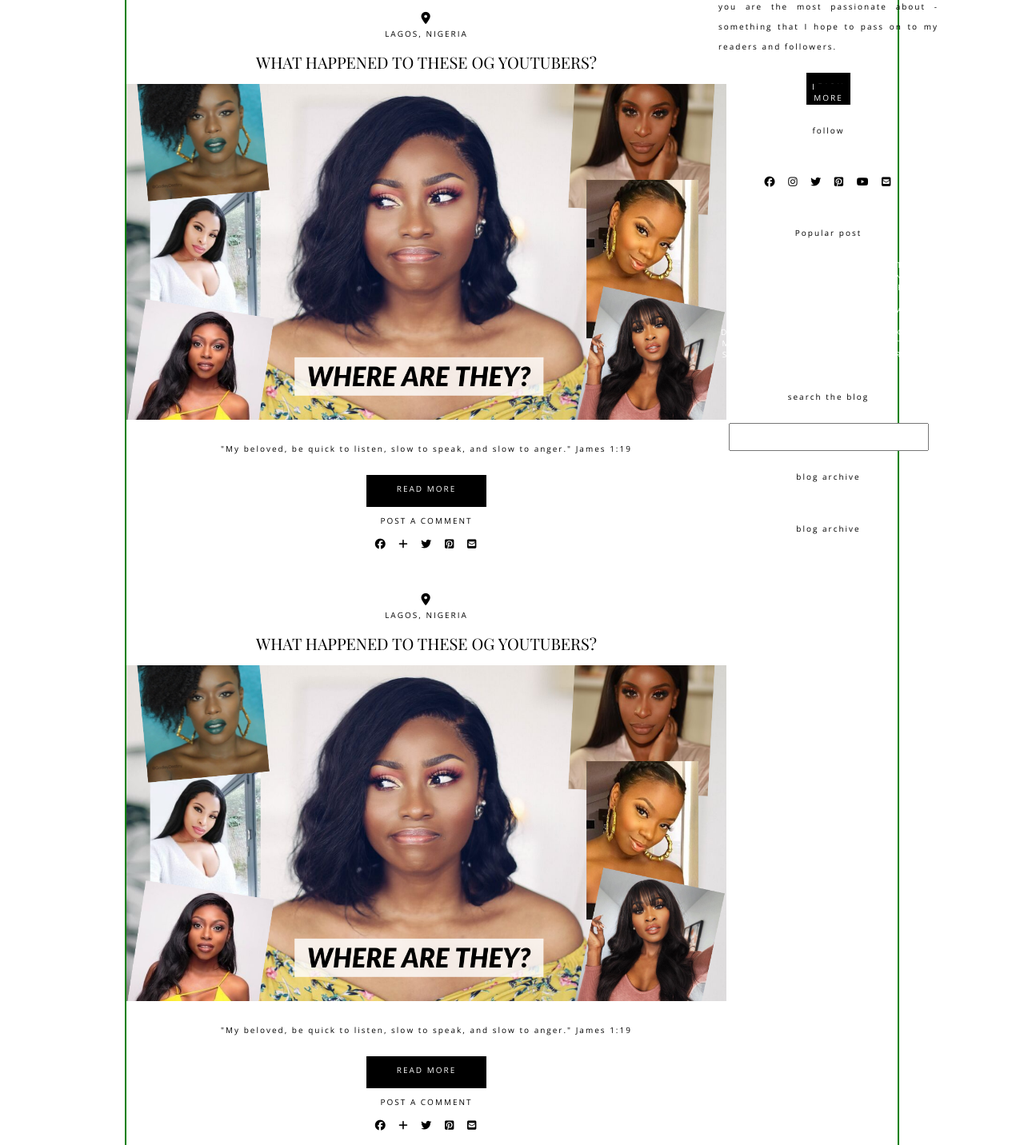
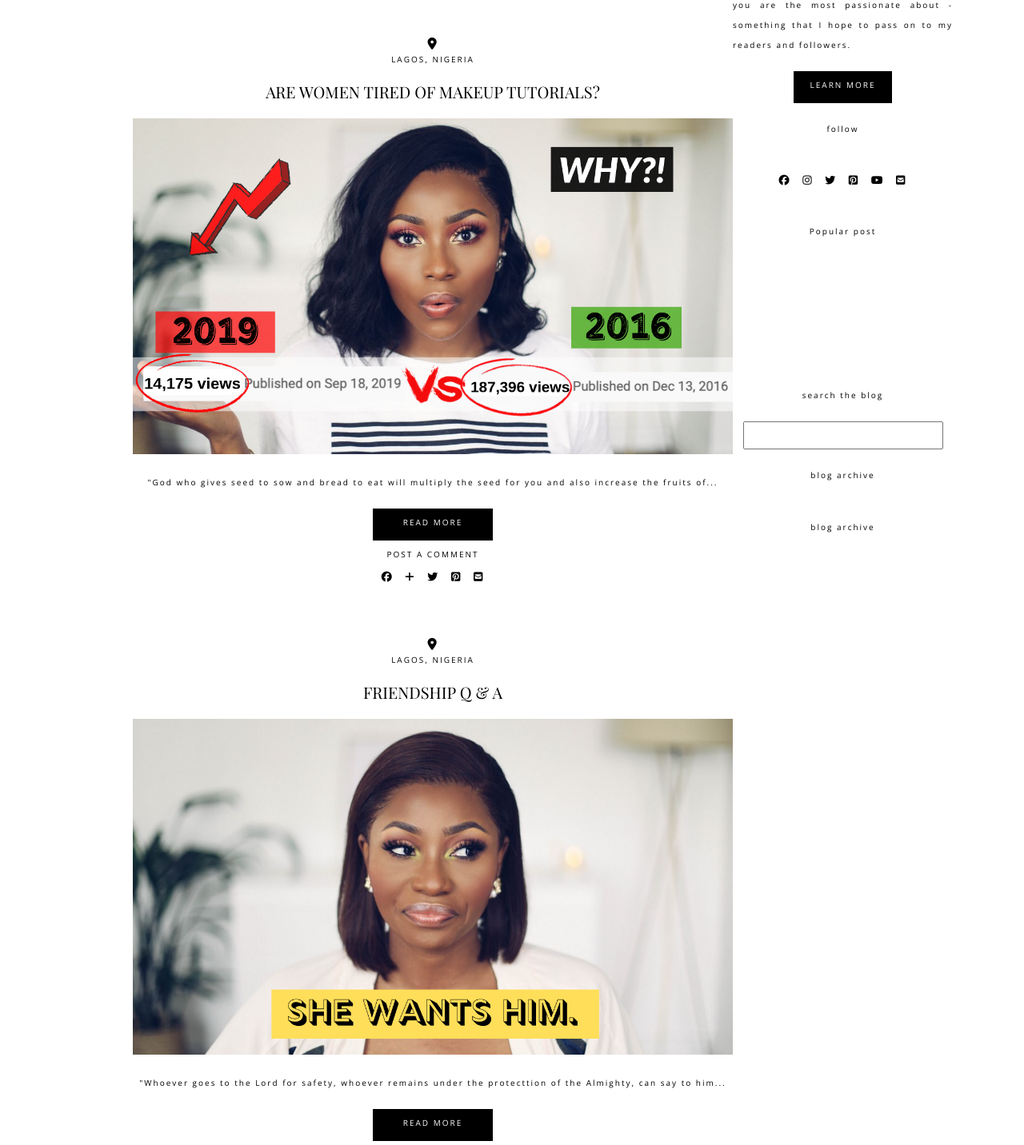
Before and after one commit to cenwachukwu/Dimma-sblog-project1, a plain HTML site: page index.html in a window 1280 px wide. Shown: the part 1672-3104 px from the top of the page at 80% size. Drawn offline with nearby package versions, Linux system fonts and the light colour scheme.

Commit message:
still css

```diff
--- a/index.html
+++ b/index.html
@@ -114,7 +114,9 @@
 						</div>
 					</div>
 				</div>
-				<div class="first-post post">
+
+
+				<div class="post">
 					<div class="location-icon">
 						<i class="fas fa-map-marker-alt black-socials"></i>
 					</div>
@@ -122,16 +124,17 @@
 						<a href="#" class="black-link location">Lagos, Nigeria</a>
 					</div>
 					<div class="post-title-h3">
-						<h3 class="black-h3">What happened to these OG youtubers?</h3>
+						<h3 class="black-h3">Are women tired of makeup tutorials?</h3>
 					</div>
 					<div class="post-image-link">
-						<a class="post-link2" href="#"><img src="images/dimmas-pictures/FIRST-POST.png" alt="DIMMA-UMEH"
-								width="750" height="420"></a>
+						<a class="post-link2" href="#"><img src="images/dimmas-pictures/SECOND-POST.png"
+								alt="DIMMA-UMEH" width="750" height="420"></a>
 					</div>
 					<div class="post-info">
 						<div class="post-quote">
 							<p class="p-black quote">
-								"My beloved, be quick to listen, slow to speak, and slow to anger." James 1:19
+								"God who gives seed to sow and bread to eat will multiply the seed for you and also
+								increase the fruits of...
 							</p>
 						</div>
 						<div class="post-read-more-link">
@@ -153,7 +156,9 @@
 						</div>
 					</div>
 				</div>
-				<div class="first-post post">
+
+
+				<div class="post">
 					<div class="location-icon">
 						<i class="fas fa-map-marker-alt black-socials"></i>
 					</div>
@@ -161,16 +166,17 @@
 						<a href="#" class="black-link location">Lagos, Nigeria</a>
 					</div>
 					<div class="post-title-h3">
-						<h3 class="black-h3">What happened to these OG youtubers?</h3>
+						<h3 class="black-h3">Friendship Q & A</h3>
 					</div>
 					<div class="post-image-link">
-						<a class="post-link2" href="#"><img src="images/dimmas-pictures/FIRST-POST.png" alt="DIMMA-UMEH"
+						<a class="post-link2" href="#"><img src="images/dimmas-pictures/THIRD-POST.png" alt="DIMMA-UMEH"
 								width="750" height="420"></a>
 					</div>
 					<div class="post-info">
 						<div class="post-quote">
 							<p class="p-black quote">
-								"My beloved, be quick to listen, slow to speak, and slow to anger." James 1:19
+								"Whoever goes to the Lord for safety, whoever remains under the protecttion of the
+								Almighty, can say to him...
 							</p>
 						</div>
 						<div class="post-read-more-link">
@@ -192,7 +198,9 @@
 						</div>
 					</div>
 				</div>
-				<div class="first-post post">
+
+
+				<div class="post">
 					<div class="location-icon">
 						<i class="fas fa-map-marker-alt black-socials"></i>
 					</div>
@@ -200,16 +208,17 @@
 						<a href="#" class="black-link location">Lagos, Nigeria</a>
 					</div>
 					<div class="post-title-h3">
-						<h3 class="black-h3">What happened to these OG youtubers?</h3>
+						<h3 class="black-h3">A day in my life</h3>
 					</div>
 					<div class="post-image-link">
-						<a class="post-link2" href="#"><img src="images/dimmas-pictures/FIRST-POST.png" alt="DIMMA-UMEH"
-								width="750" height="420"></a>
+						<a class="post-link2" href="#"><img src="images/dimmas-pictures/FOURTH-POST.png"
+								alt="DIMMA-UMEH" width="750" height="420"></a>
 					</div>
 					<div class="post-info">
 						<div class="post-quote">
 							<p class="p-black quote">
-								"My beloved, be quick to listen, slow to speak, and slow to anger." James 1:19
+								"But for me, I will watch in hope for the Lord, waiting hopefully for the God who saves
+								me; my God will...
 							</p>
 						</div>
 						<div class="post-read-more-link">
@@ -230,12 +239,15 @@
 							</div>
 						</div>
 					</div>
+
 				</div>
+
 				<div class="view-older">
 					<div class="button">
 						<a href="#" class="white-link button">view older</a>
 					</div>
 				</div>
+
 			</div>
 			<div class="sidebar">
 				<div class="about-ptag">
@@ -258,7 +270,7 @@
 					</p>
 				</div>
 				<div class="about-more">
-					<div class="button">
+					<div class="button-bigger">
 						<a href="#" class="white-link button">Learn More</a>
 					</div>
 				</div>
--- a/style.css
+++ b/style.css
@@ -127,7 +127,6 @@ main{
 
 }
 .main{
-	border: 2px solid green;
 	height: 100%;
 	display: flex;
 	flex-direction: row;
@@ -158,15 +157,6 @@ main{
 
 .first-post{
 	margin-top: -25px;
-}
-
-.first-post, .second-post, .third-post, .fourth-post{
-	margin-bottom: 30px;
-	line-height: 15px;
-	padding: 15px 0;
-}
-.second-post{
-	padding: 0;
 }
 
 .black-link{
@@ -208,7 +198,17 @@ p{
 .post-comment{
 	padding-top: 10px;
 }
-
+.button-bigger{
+	margin: 0 auto;
+	padding-top: 10px;
+	background-color: black;
+	color: white;
+	height: 40px;
+	width: 45%;
+}
+.view-older{
+	margin: 0 0px 0 350px;
+}
 
 
 
```
